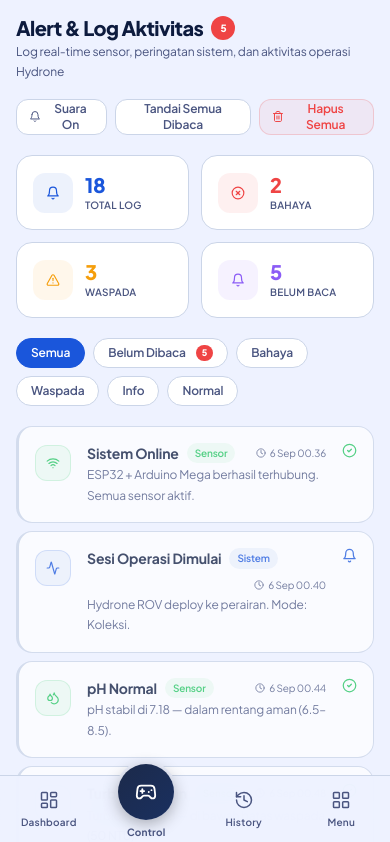
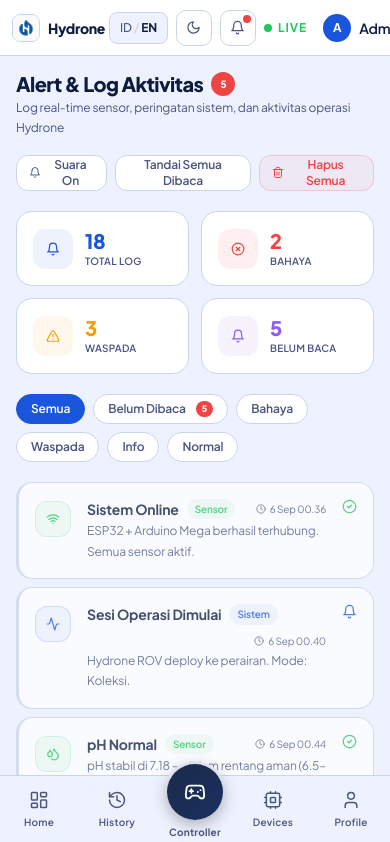
Before and after one commit to prianurislam1825/hydrone, a Next.js app: page /dashboard/alerts in a window 390 px wide. Shown: the top 842 px of the page. Built offline with nearby package versions, Linux system fonts and the light colour scheme; no server answers; the database is empty.

Commit message:
feat: add top mobile bar with notification bell, set 5 bottom nav tabs (Home, Riwayat, Kontroler, Perangkat, Profil), and retain grid menu button

```diff
--- a/components/dashboard/BottomNav.tsx
+++ b/components/dashboard/BottomNav.tsx
@@ -8,18 +8,20 @@ import {
     LayoutDashboard,
     LayoutGrid,
     Settings,
+    User,
     X
 } from 'lucide-react'
 import Link from 'next/link'
 import { usePathname } from 'next/navigation'
 import { useState } from 'react'
 
-/* ── Bottom tabs (4 main) ─────────────────────────────────── */
+/* ── 5 Main Bottom Tabs ─────────────────────────────────── */
 const TABS = [
-  { label: { id: 'Dashboard', en: 'Dashboard' }, href: '/dashboard',         icon: LayoutDashboard },
-  { label: { id: 'Kontrol', en: 'Control' },   href: '/dashboard/control', icon: Gamepad2, center: true },
-  { label: { id: 'Riwayat', en: 'History' },   href: '/dashboard/history', icon: History },
-  { label: { id: 'Menu', en: 'Menu' },      href: null,                 icon: LayoutGrid, gridTrigger: true },
+  { label: { id: 'Home', en: 'Home' },             href: '/dashboard',          icon: LayoutDashboard },
+  { label: { id: 'Riwayat', en: 'History' },       href: '/dashboard/history',  icon: History },
+  { label: { id: 'Kontroler', en: 'Controller' }, href: '/dashboard/control',  icon: Gamepad2, center: true },
+  { label: { id: 'Perangkat', en: 'Devices' },     href: '/dashboard/devices',  icon: Cpu },
+  { label: { id: 'Profil', en: 'Profile' },         href: '/dashboard/profile',  icon: User },
 ]
 
 /* ── All menus for the grid sheet ─────────────────────────── */
--- a/components/dashboard/DashboardShell.tsx
+++ b/components/dashboard/DashboardShell.tsx
@@ -23,7 +23,7 @@ export default function DashboardShell({ children }: { children: React.ReactNode
       <Sidebar />
       <div className="flex-1 flex flex-col min-w-0">
         <TopBar />
-        <main className="flex-1 lg:pt-[60px] pb-[72px] lg:pb-0 overflow-auto min-h-0">
+        <main className="flex-1 pt-[56px] lg:pt-[60px] pb-[72px] lg:pb-0 overflow-auto min-h-0">
           {children}
         </main>
       </div>
--- a/components/dashboard/TopBar.tsx
+++ b/components/dashboard/TopBar.tsx
@@ -123,17 +123,22 @@ export default function TopBar() {
 
   return (
     <header
-      className="hidden lg:flex fixed top-0 right-0 z-40 h-[60px] items-center justify-between px-6 border-b"
+      className="fixed top-0 left-0 lg:left-[var(--sidebar-width,220px)] right-0 z-40 h-[56px] lg:h-[60px] flex items-center justify-between px-3 sm:px-6 border-b backdrop-blur-xl"
       style={{
-        left:           'var(--sidebar-width, 220px)',
         background:     'var(--t-surface)',
         borderColor:    'var(--t-border)',
-        backdropFilter: 'blur(12px)',
       }}
     >
-      {/* Left: mode badge */}
-      <div className="flex items-center gap-3">
-        <div className="flex items-center gap-1.5 px-2.5 py-1 rounded-lg text-[10px] font-bold border"
+      {/* Left: Brand logo (mobile) + mode badge */}
+      <div className="flex items-center gap-2.5">
+        <Link href="/dashboard" className="flex lg:hidden items-center gap-2 shrink-0 mr-1">
+          <div className="w-7 h-7 rounded-lg overflow-hidden border relative" style={{ borderColor: 'rgba(26,86,219,0.25)' }}>
+            <img src="/pfp-hydrone.png" alt="Hydrone" className="w-full h-full object-contain" />
+          </div>
+          <span className="font-extrabold text-sm tracking-tight" style={{ color: 'var(--t-text)' }}>Hydrone</span>
+        </Link>
+
+        <div className="hidden sm:flex items-center gap-1.5 px-2.5 py-1 rounded-lg text-[10px] font-bold border"
           style={{ background: 'rgba(34,197,94,0.08)', borderColor: 'rgba(34,197,94,0.2)', color: '#22C55E' }}>
           <span className="w-1.5 h-1.5 rounded-full bg-[#22C55E] animate-[live-pulse_2s_ease-in-out_infinite]" />
           {lang === 'id' ? 'MODE LOKAL' : 'LOCAL MODE'}
@@ -160,10 +165,11 @@ export default function TopBar() {
           </button>
         )}
 
-        {/* Bell */}
-        <button className="theme-toggle relative" aria-label="Notifications">
+        {/* Bell / Notifications */}
+        <Link href="/dashboard/alerts" className="theme-toggle relative" aria-label={lang === 'id' ? 'Notifikasi' : 'Notifications'}>
           <Bell size={15} />
-        </button>
+          <span className="absolute top-1 right-1 w-2 h-2 rounded-full bg-[#EF4444] animate-pulse" />
+        </Link>
 
         {/* LIVE */}
         <span className="live-badge text-xs">
```
